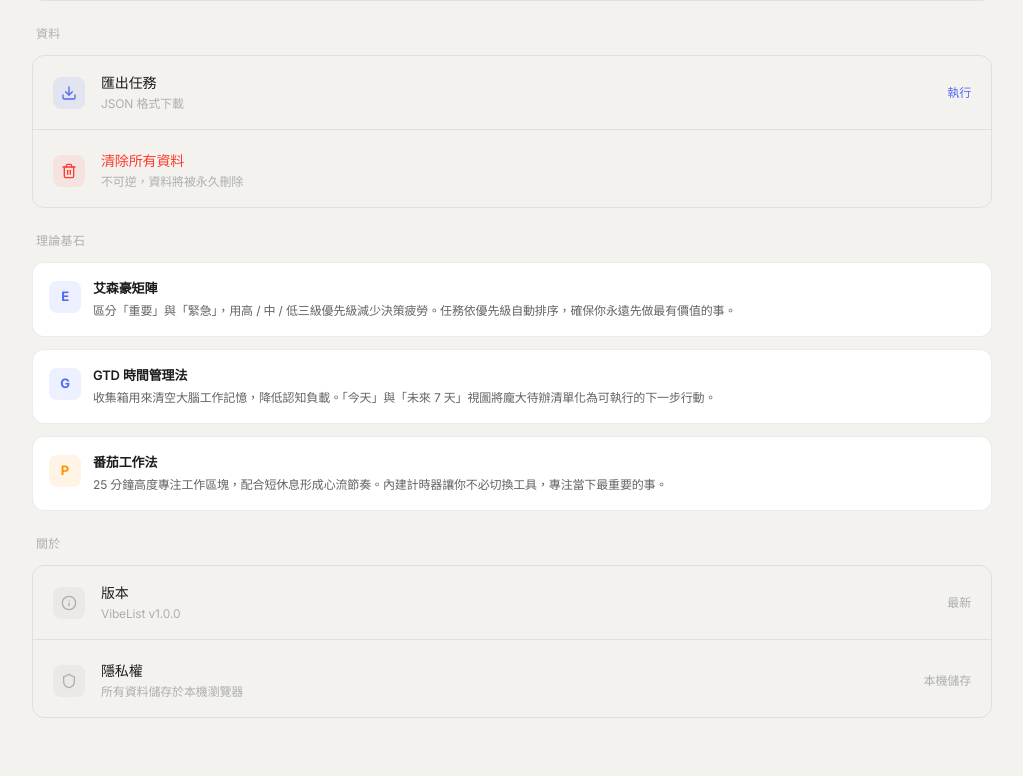
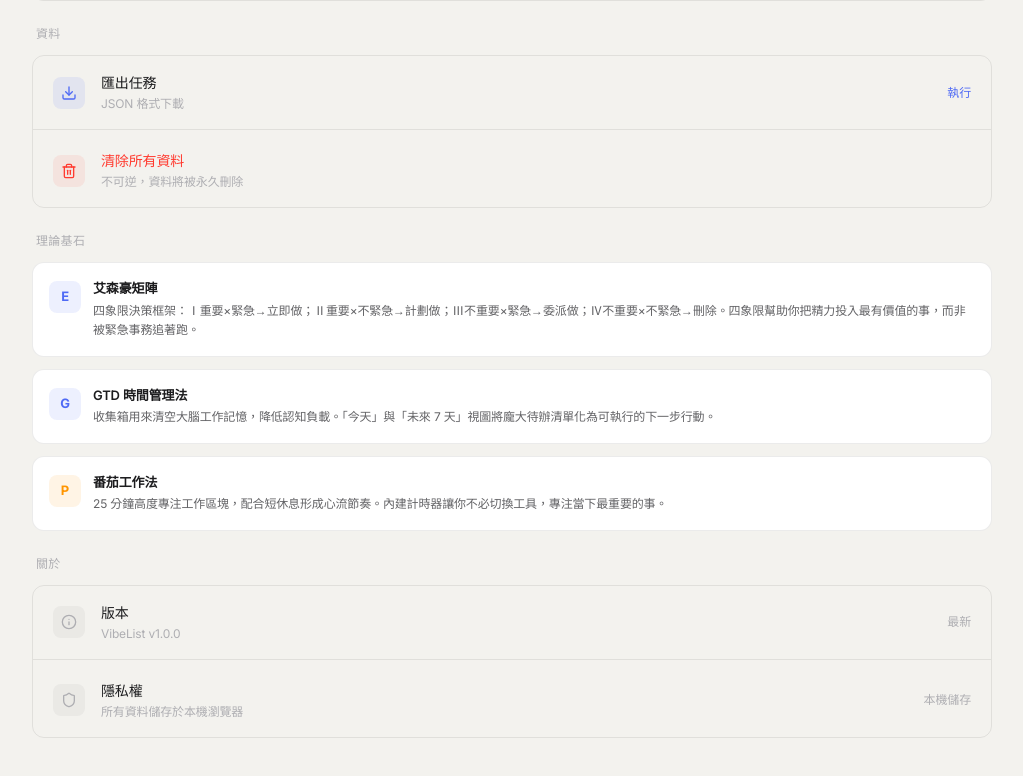
Before and after one commit to differ505-prog/taskflow, a Next.js app: page /settings in a window 1280 px wide. Shown: the part 621-1397 px from the top of the page, without its empty margins (128-1151 px from the left). Built offline with nearby package versions, Linux system fonts and the light colour scheme.

Commit message:
fix: Eisenhower Matrix card now describes all four quadrants
Co-authored-by: Cursor <cursoragent@cursor.com>

```diff
--- a/src/app/(main)/settings/page.tsx
+++ b/src/app/(main)/settings/page.tsx
@@ -29,7 +29,7 @@ export default function SettingsPage() {
       name: "艾森豪矩陣",
       color: "var(--brand)",
       bg: "var(--brand-tint)",
-      text: "區分「重要」與「緊急」，用高 / 中 / 低三級優先級減少決策疲勞。任務依優先級自動排序，確保你永遠先做最有價值的事。",
+      text: "四象限決策框架：Ⅰ重要×緊急→立即做；Ⅱ重要×不緊急→計劃做；Ⅲ不重要×緊急→委派做；Ⅳ不重要×不緊急→刪除。四象限幫助你把精力投入最有價值的事，而非被緊急事務追著跑。",
     },
     {
       letter: "G",
--- a/src/components/SettingsPage.tsx
+++ b/src/components/SettingsPage.tsx
@@ -442,8 +442,8 @@ export function SettingsPage({ isOpen, onClose }: SettingsPageProps) {
                   <div>
                     <p className="text-[13px] font-semibold" style={{ color: "var(--text-primary)" }}>艾森豪矩陣</p>
                     <p className="text-[12px] mt-0.5 leading-relaxed" style={{ color: "var(--text-secondary)" }}>
-                      區分「重要」與「緊急」，用高 / 中 / 低三級優先級減少決策疲勞。
-                      任務依優先級自動排序，確保你永遠先做最有價值的事。
+                      四象限決策框架：Ⅰ重要×緊急→立即做；Ⅱ重要×不緊急→計劃做；
+                      Ⅲ不重要×緊急→委派做；Ⅳ不重要×不緊急→刪除。把精力投入最有價值的事，而非被緊急事務追著跑。
                     </p>
                   </div>
                 </div>
```
